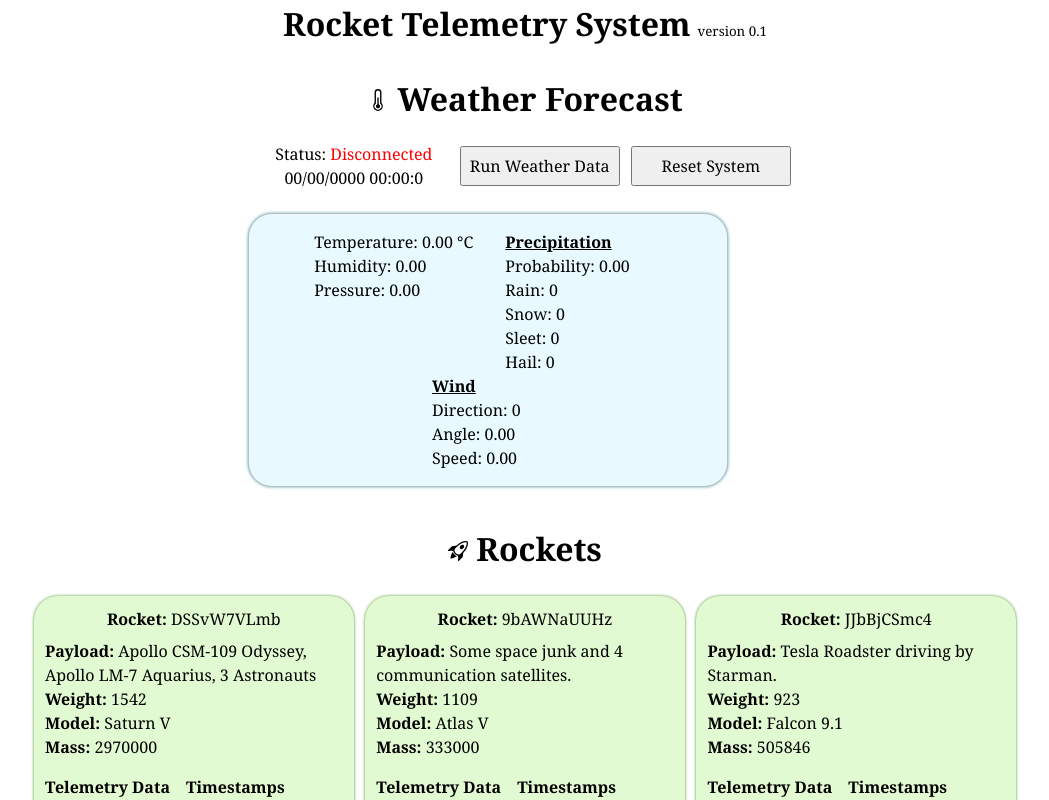
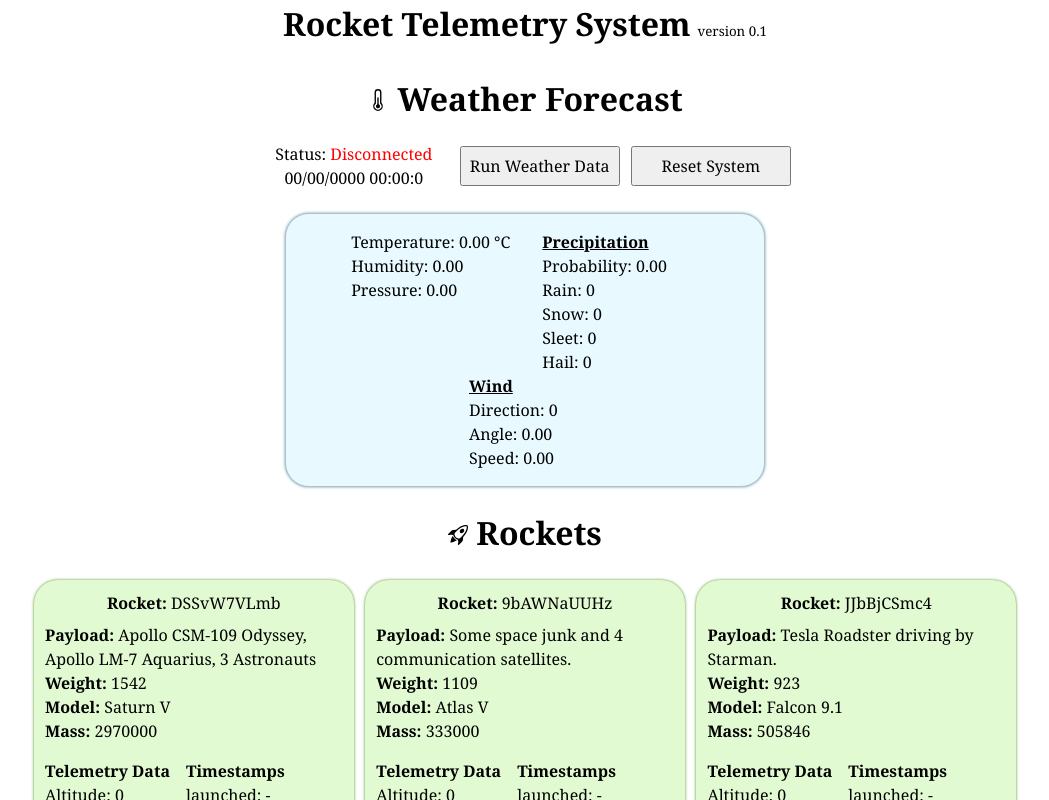
Before and after one commit to shtanriverdi/rocket-telemetry-system, a React (Vite) app in the folder frontend/rocket-telemetry-system-frontend/: page / in a window 1280 px wide. Shown: the top 800 px of the page, without its empty margins (115-1164 px from the left). Built offline with nearby package versions, Linux system fonts and the light colour scheme.

Commit message:
Align layout

```diff
--- a/frontend/rocket-telemetry-system-frontend/src/app.css
+++ b/frontend/rocket-telemetry-system-frontend/src/app.css
@@ -3,6 +3,11 @@
   justify-content: center;
   flex-wrap: wrap;
   align-items: baseline;
+}
+
+.outer-container {
+  display: flex;
+  align-items: center;
 }
 
 .flex-col {
--- a/frontend/rocket-telemetry-system-frontend/src/view/weather/Weather.jsx
+++ b/frontend/rocket-telemetry-system-frontend/src/view/weather/Weather.jsx
@@ -90,7 +90,7 @@ export default function Weather() {
   }, [isConnected]);
 
   return (
-    <div className="m">
+    <div className="outer-container flex-col m">
       <div className="flex-container">
         <WeatherIcon />
         <h1 className="text-center m-t">&nbsp;Weather Forecast</h1>
@@ -131,7 +131,7 @@ export default function Weather() {
           Reset System
         </button>
       </div>
-      <main className="weather-container m-b">
+      <main className="weather-container">
         <div>
           <p>Temperature: {weatherData.temperature.toFixed(2)} °C</p>
           <p>Humidity: {weatherData.humidity.toFixed(2)}</p>
```
